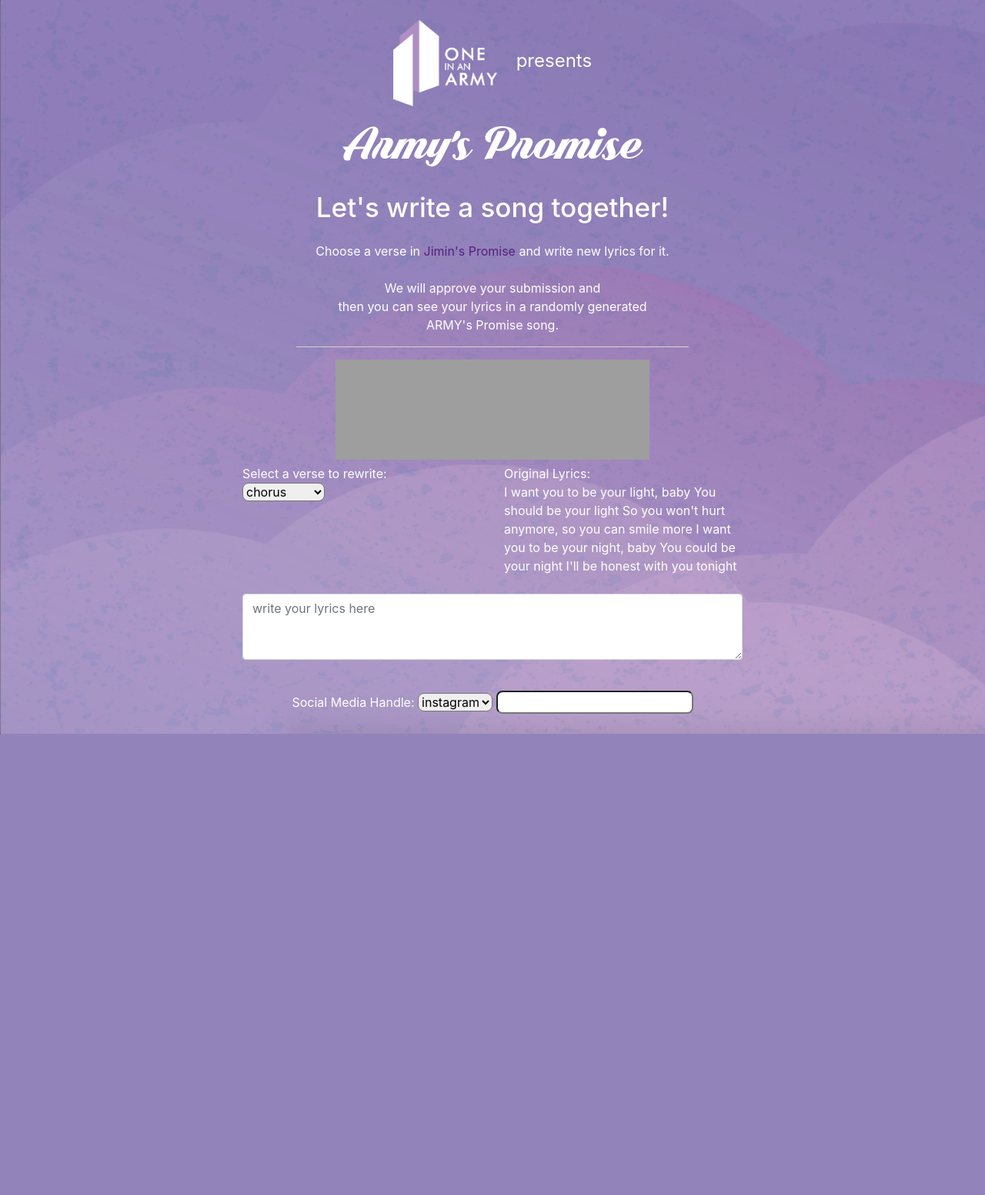
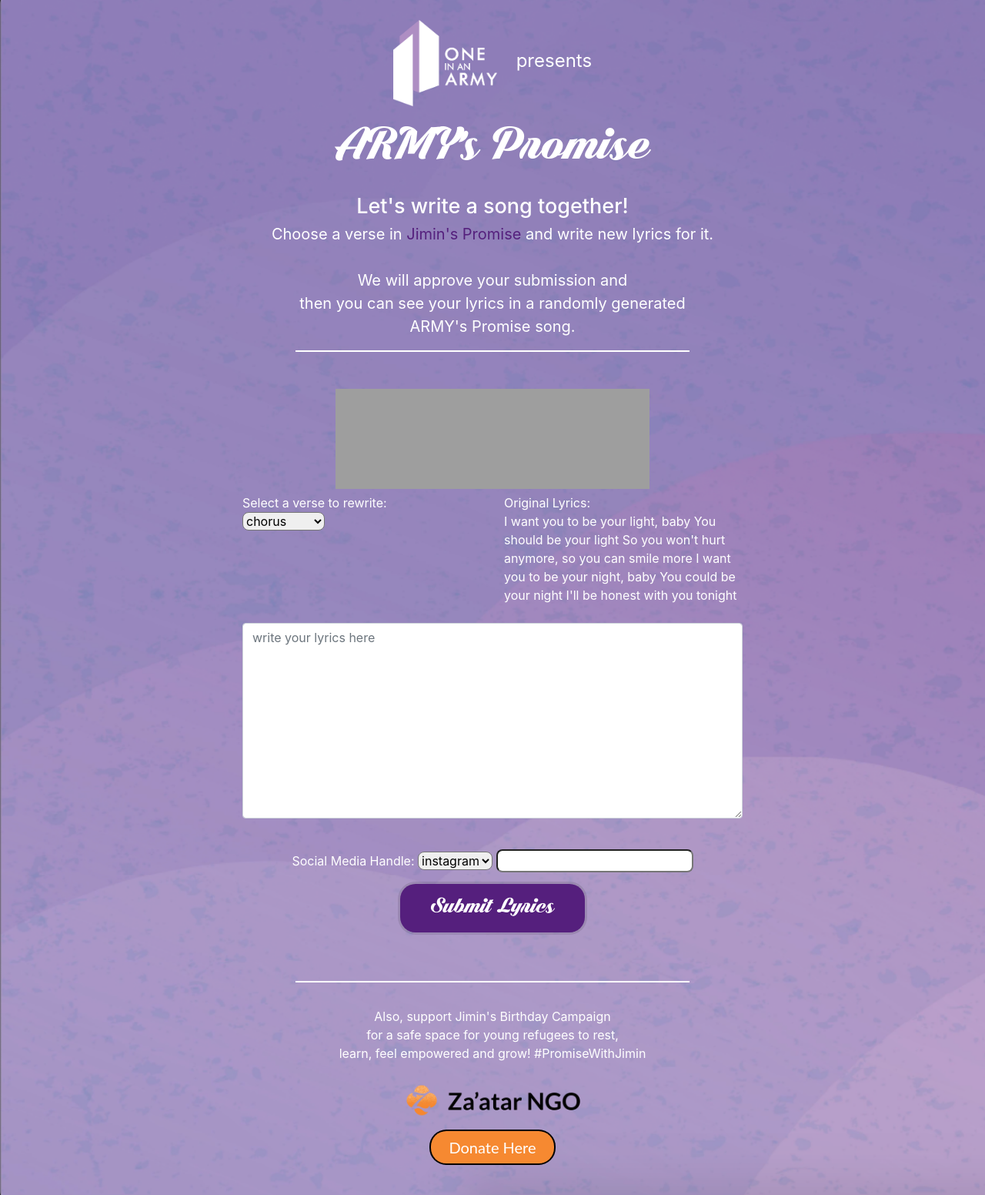
Before and after one commit to jasonfong/lyrics_generator, a Flask app: page /web/submit_line in a window 1280 px wide. Shown: the whole page at 77% size. Before the commit the page ends 953 px from the top, so only its background shows below. Run offline with Flask 2, Linux system fonts and the light colour scheme; some libraries are stand-ins or nearby versions; grey boxes are pictures that could not be loaded.

Commit message:
Minor css, will need to sf

```diff
--- a/web/templates/landing.html
+++ b/web/templates/landing.html
@@ -6,7 +6,7 @@
 
 <head>
 <meta charset="UTF-8">
-<title>Army's Promise</title>
+<title>ARMY's Promise</title>
 </head>
 
 <body>
--- a/web/templates/submit_line.html
+++ b/web/templates/submit_line.html
@@ -13,13 +13,20 @@
 <a href="https://www.oneinanarmy.org/" target="_blank"><img src="../static/images/oiaa-logo_purwht.png" style="width:135px;height:auto;border:0;"" title="One in an Army" alt="OIAA"></a>
 <font size="5">&nbsp;&nbsp; presents</font>
 
-<h1>Army's Promise</h1>
-<h2>Let's write a song together!</h2><br>
+<h1>ARMY's Promise</h1>
+
+<div style="font-size: 27px; font-weight: 500">
+Let's write a song together!<br>
+</div>
+<div style="font-size: 20px;">
 Choose a verse in <a href="https://soundcloud.com/bangtan/firstjiminpresent">Jimin's Promise</a> and write new lyrics for it. <br><br>
 We will approve your submission and <br>
 then you can see your lyrics in a randomly generated<br>
 ARMY's Promise song. <br>
-<hr>
+</div>
+
+<hr style="border: 1px solid white;margin-bottom: 3rem;">
+
 <iframe width="60%" height="130" scrolling="no" frameborder="no" allow="autoplay"
 src="https://w.soundcloud.com/player/?url=https%3A//api.soundcloud.com/tracks/551801490&color=%2355207d&auto_play=false&hide_related=false&show_comments=true&show_user=true&show_reposts=false&show_teaser=true">
 </iframe>
@@ -45,7 +52,7 @@
         </div>
         <div class="form-group">
             <label for="text"></label>
-            <textarea name="text" class="form-control" id="exampleFormControlTextarea1" rows="3" placeholder="write your lyrics here"></textarea>
+            <textarea name="text" class="form-control" id="exampleFormControlTextarea1" rows="10" placeholder="write your lyrics here"></textarea>
         </div>
     </div>
 
@@ -58,6 +65,19 @@
     </select>
     <input name="social_id"><br>
 </form>
+
+<button type="button">Submit Lyrics</button>
+<br>
+
+<hr style="border: 1px solid white;margin-bottom:2rem;margin-top:3rem;">
+
+Also, support Jimin's Birthday Campaign <br>
+for a safe space for young refugees to rest, <br>
+learn, feel empowered and grow! #PromiseWithJimin <br> <br>
+
+<a href="https://zaatarngo.org/" target="_blank"><img src="../static/images/zaatar_logo.png" style="width:250px;height:auto;border:0;"" title="Za'atar NGO" alt="ZNGO"></a><br>
+<button type="button" class="donatebutton">Donate Here</button>
+
 </body>
 
 </html>
```
